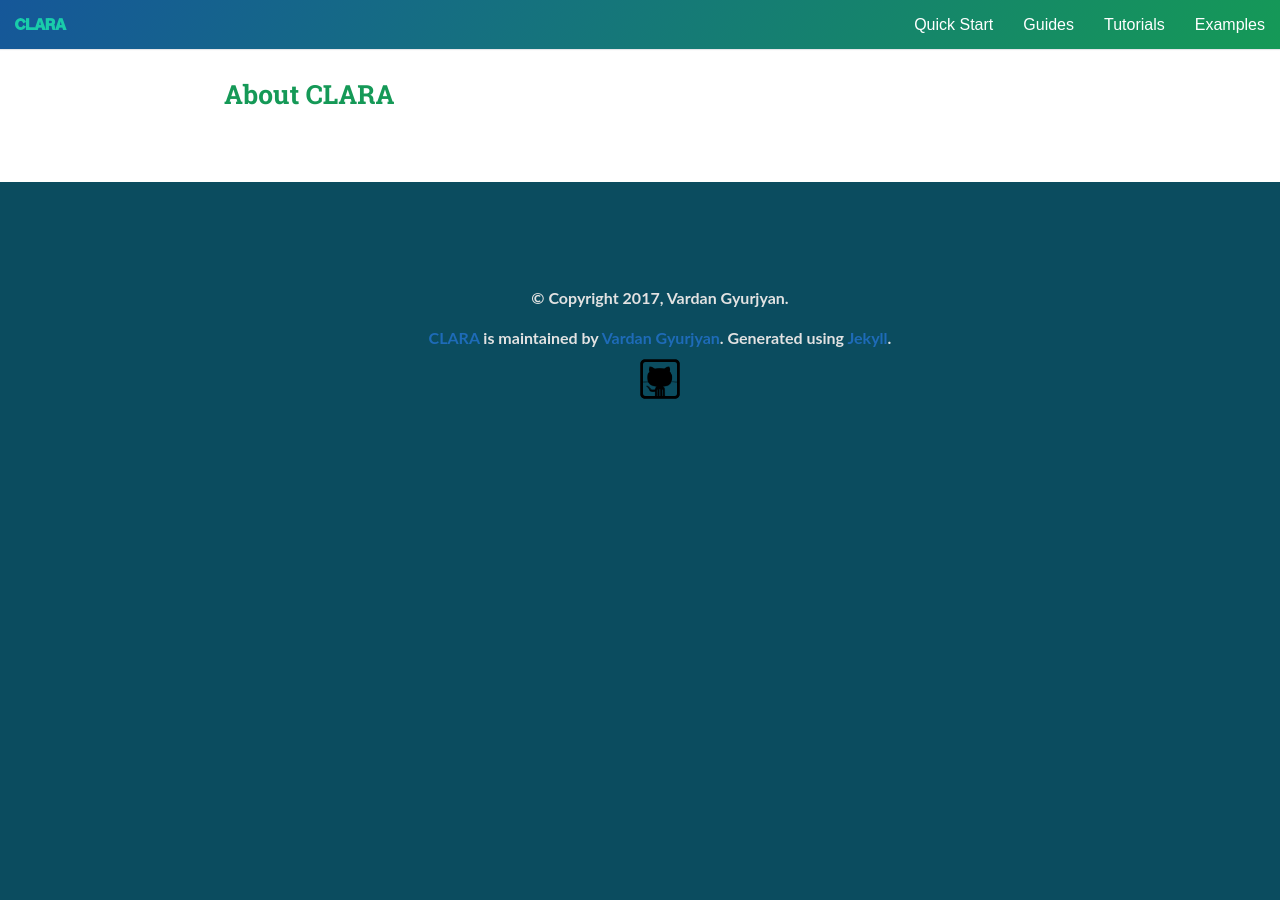
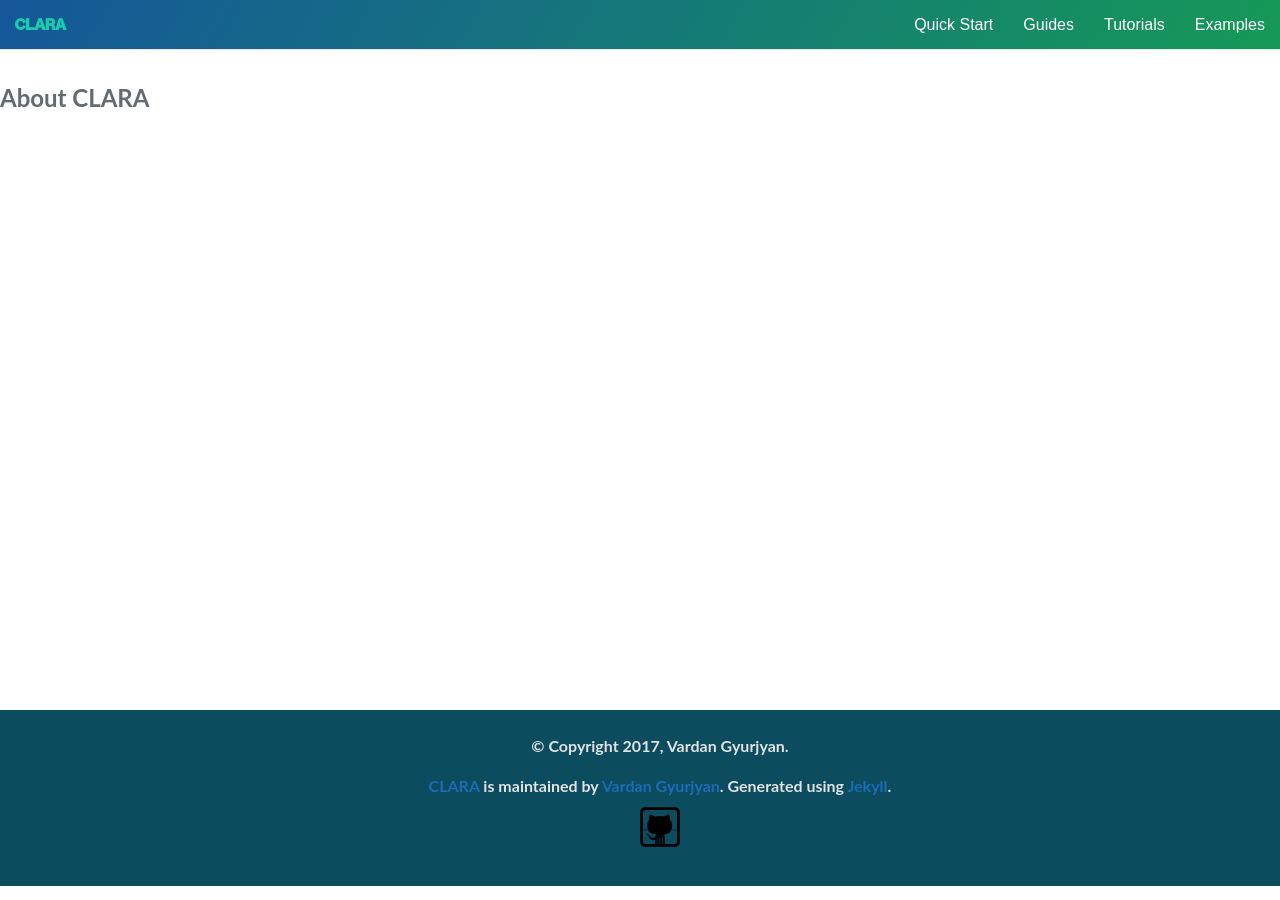
Before and after one commit to JeffersonLab/clara-docs, a Jekyll site: the page built from docs/about.md, in a window 1280 px wide. Built offline with Jekyll 4.4.1, drawn with Linux system fonts in a browser that asks for light colours.

Commit message:
Sticky footer on the bottom

```diff
--- a/_includes/footer.html
+++ b/_includes/footer.html
@@ -3,8 +3,6 @@
 	  <li class="site-footer-owner"> © Copyright 2017, Vardan Gyurjyan. </li>
 	  <li class="site-footer-owner"><a href="{{ site.url }}">{{ site.title }}</a> is maintained by <a href="{{ site.author.url }}">{{ site.author.name }}</a>. Generated using <a href="https://jekyllrb.com/">Jekyll</a>.</li>
       <li class="github-img"><a href="http://github.com/JeffersonLab/clara-docs"><img src="{{ site.baseurl }}/font/GitHub.png" alt="Github"></a></li>
-	  <!--<a class="site-footer-owner"><a href="{{ site.url }}">{{ site.title }}</a> is maintained by <a href="{{ site.author.url }}">{{ site.author.name }}</a>. Generated using <a href="https://jekyllrb.com/">Jekyll</a>.</a>
-	  <a class="github-img"><a target="_blank" href="http://github.com/JeffersonLab/clara-docs"><img src="{{ site.baseurl }}/font/GitHub-Mark-32px.png" alt="Github"></a></a>-->
   </ul>
   <link rel="stylesheet" href="{{ site.baseurl }}/css/normalize.css">
   <link href='https://fonts.googleapis.com/css?family=Open+Sans:400,700' rel='stylesheet' type='text/css'>
--- a/_layouts/default.html
+++ b/_layouts/default.html
@@ -10,6 +10,8 @@
 
       {{ content }}
 
+	  <div class="push"></div>
+
     </section>
 
     {% include footer.html %}
--- a/_layouts/document.html
+++ b/_layouts/document.html
@@ -11,6 +11,7 @@
 
 		<div class="container2">
 			<main class="content">
+				<h1>{{ page.title }}</h1>
 				{{ content }}
 			</main>
 		</div>
@@ -18,6 +19,8 @@
 		<aside class="left-sidebar"><div id="toc"></div></aside>
 
 		<aside class="right-sidebar"></aside>
+
+		<div class="push"></div>
 
     </section>
 
--- a/_layouts/page.html
+++ b/_layouts/page.html
@@ -5,9 +5,11 @@
 
   <body>
 
-	<section class="main-content">
+	<section class="middle">
 
       {{ content }}
+
+	  <div class="push"></div>
 
     </section>
 
--- a/css/cayman.css
+++ b/css/cayman.css
@@ -8,6 +8,9 @@
   font-size: 16px;
   line-height: 1.5;
   color: #606c71; }
+
+body, html {
+  height: 100%; }
 
 a {
   color: #1e6bb8;
@@ -138,11 +141,14 @@
 
 .main-content {
   word-wrap: break-word;
-  text-align: justify; }
+  text-align: justify;
+  min-height: 86%;
+  height: auto !important;
+  margin: 0; }
   @media screen and (min-width: 64em) {
     .main-content {
       max-width: 64rem;
-      padding: 2rem 6rem;
+      padding: 0 6rem;
       margin: 20px auto;
       font-size: 1.1rem; } }
   @media screen and (min-width: 42em) and (max-width: 64em) {
@@ -270,14 +276,15 @@
   display: block;
   overflow: hidden;
   position: relative;
+  height: 11em; }
   box-shadow: 0px 500px 0px 500px #0B4C5F; }
   @media screen and (min-width: 64em) {
     .site-footer {
-      padding: 5rem 6rem;
+      /*padding: 5rem 6rem;*/
       font-size: 1rem; } }
   @media screen and (min-width: 42em) and (max-width: 64em) {
     .site-footer {
-      padding: 3rem 4rem;
+      /*padding: 3rem 4rem;*/
       font-size: 1rem; } }
   @media screen and (max-width: 42em) {
     .site-footer {
@@ -291,6 +298,11 @@
 
 .site-footer-credits {
   color: #819198; }
+
+.site-footer, .push {
+  clear: both; }
+.push {
+  height: 4em; }
 
 /* Make exception with icons like github */
 a[href^="http://"]:after,
@@ -409,10 +421,11 @@
 
 .middle {
 	width: 100%;
-	position: relative;
 	padding: 60px 0 0 0;
 	text-align: justify;
-}
+	min-height: 86%;
+	height: auto !important;
+	margin: 0 auto -4em; }
 .middle:after {
 	display: table;
 	clear: both;
```
